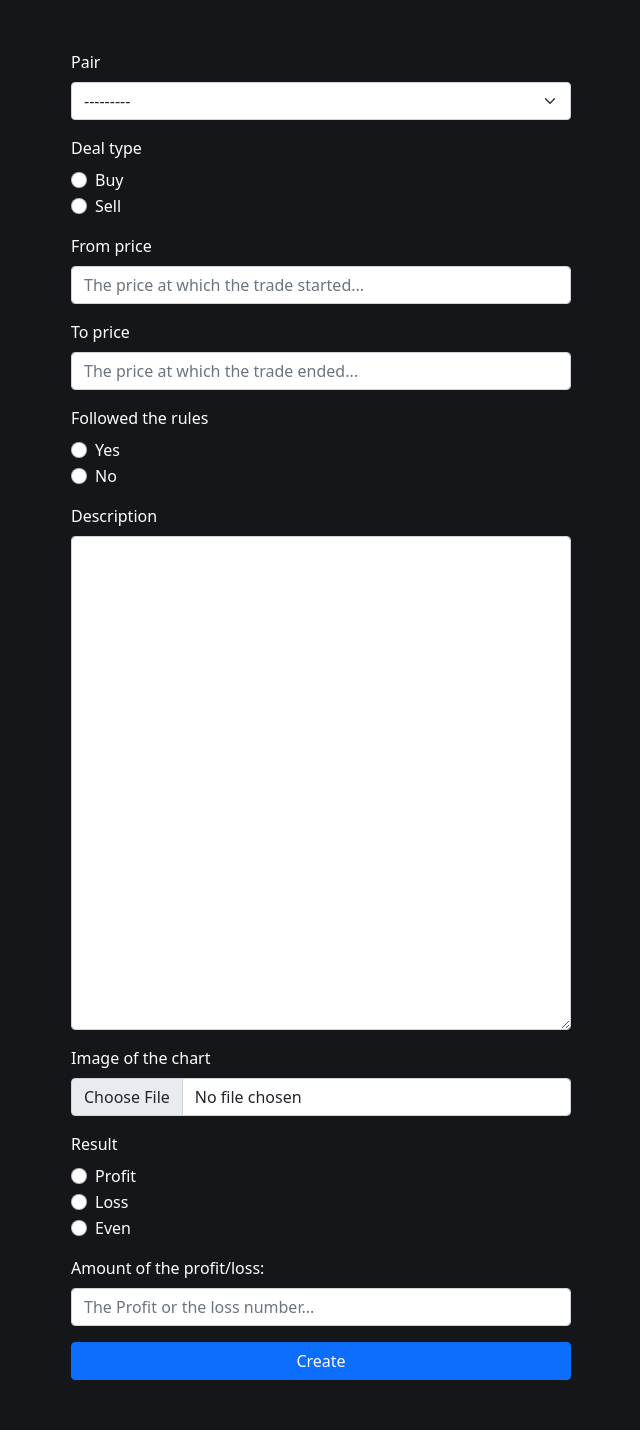
After one commit to waleedsmadi/trading_log, a Django app: template deals/templates/deals/create_deal.html in a window 1280 px wide. The commit adds this page. Shown: the whole page, without its empty margins (319-959 px from the left). Run offline with Django 5.2, Linux system fonts and the light colour scheme; the template is opened without the code that fills it: values that come from a table or form of the project are taken from there, others are empty; some libraries are stand-ins or nearby versions.

Commit message:
Feat(deals): Making  function

```diff
--- a/deals/forms.py
+++ b/deals/forms.py
@@ -131,7 +131,18 @@ class CreateDealForm(forms.ModelForm):
     def __init__(self, *args, **kwargs):
         super().__init__(*args, **kwargs)
         required_fields = ['pair', 'deal_type', 'from_price', 'to_price', 'is_followed_rules', 'result', 'amount']
-
+        self.fields['deal_type'].choices = [
+            choice for choice in self.fields['deal_type'].choices
+            if choice[0] != ''
+        ]
+        self.fields['is_followed_rules'].choices = [
+            choice for choice in self.fields['is_followed_rules'].choices
+            if choice[0] != ''
+        ]
+        self.fields['result'].choices = [
+            choice for choice in self.fields['result'].choices
+            if choice[0] != ''
+        ]
         for name, field in self.fields.items():
             if name in required_fields:
                 field.required = True
--- a/deals/models.py
+++ b/deals/models.py
@@ -30,6 +30,11 @@ class Result(models.TextChoices):
     loss = "LOS", "Loss"
     even = "EVE", "Even"
 
+
+class IsFollowedRules(models.TextChoices):
+    YES = "YES", "Yes"
+    NO = "NO", "No"
+
 class Deal(models.Model):
     strategy = models.ForeignKey(
         to=Strategy,
@@ -42,7 +47,7 @@ class Deal(models.Model):
     pair = models.CharField(max_length=8, verbose_name='Pair', choices=Pairs.choices)
     from_price = models.DecimalField(verbose_name='From Price', max_digits=8, decimal_places=2)
     to_price = models.DecimalField(verbose_name='To Price', max_digits=10, decimal_places=2)
-    is_followed_rules = models.BooleanField(verbose_name='Is Followed Rules', default=True)
+    is_followed_rules = models.CharField(max_length=5 ,verbose_name='Is Followed Rules', choices=IsFollowedRules.choices)
     description = models.TextField(verbose_name='Description', null=True, blank=True)
     img = models.ImageField(verbose_name='Chart Image', upload_to='chart/images/%Y%m%d', null=True, blank=True)
     result = models.CharField(max_length=6, verbose_name='Result', choices=Result.choices)
--- /dev/null
+++ b/deals/templates/deals/create_deal.html
@@ -0,0 +1,74 @@
+{% extends 'base.html' %}
+{% block title %}Create a deal{% endblock title %}
+
+{% block content %}
+<form method="POST" style="width: 500px; margin: auto; color: white; margin-top: 50px; margin-bottom: 50px;" enctype="multipart/form-data">
+    {% csrf_token %}
+    {% for field in create_deal_form %}
+        <div class="mb-3">
+            {% if field.name == "pair" %}
+                <label for="create-deal-pair" class="form-label">Pair</label>
+                {{field}}
+            {% elif field.name == "deal_type" %}
+                <label class="form-label">Deal type</label>
+                {% for radio in field %}
+                    <div class="form-check">
+                        {{radio.tag}}
+                        <label for="{{ radio.id_for_label }}" class="form-check-label">{{ radio.choice_label }}</label>
+                    </div>
+
+                {% endfor %}
+
+            {% elif field.name == "from_price" %}
+                <label for="create-deal-from-price" class="form-label">From price</label>
+                {{field}}
+            {% elif field.name == "to_price" %}
+                <label for="create-deal-to-price" class="form-label" >To price</label>
+                {{field}}
+
+            {% elif field.name == "is_followed_rules" %}
+                <label class="form-label">Followed the rules</label>
+                {% for radio in field %}
+                    <div class="form-check">
+                        {{radio.tag}}
+                        <label for="{{ radio.id_for_label }}" class="form-check-label">{{ radio.choice_label }}</label>
+                    </div>
+
+                {% endfor %}
+            {% elif field.name == "description" %}
+                <label for="create-deal-description" class="form-label" >Description</label>
+                {{field}}
+
+            {% elif field.name == "img" %}
+                <label for="create-deal-img" class="form-label" >Image of the chart</label>
+                {{field}}
+
+            {% elif field.name == "result" %}
+                <label class="form-label">Result</label>
+                {% for radio in field %}
+                    <div class="form-check">
+                        {{radio.tag}}
+                        <label for="{{ radio.id_for_label }}" class="form-check-label">{{ radio.choice_label }}</label>
+                    </div>
+                {% endfor %}
+            {% elif field.name == "amount" %}
+                <label for="create-deal-amount" class="form-label" >Amount of the profit/loss:</label>
+                {{field}}
+            {% endif %}
+
+            {% if field.errors %}
+                {% for err in field.errors %}
+                    <p style="color: red;">{{err}}</p>
+                {% endfor %}
+            {% endif %}
+        </div>
+    {% endfor %}
+    <button class="btn btn-primary w-100">Create</button>
+
+    {% if create_deal_form.non_field_errors %}
+        {% for err in create_deal_form.non_field_errors %}
+            <p style="color: red;">{{err}}</p>
+        {% endfor  %}
+    {% endif %}
+</form>
+{% endblock content %}
--- a/deals/templates/deals/deals.html
+++ b/deals/templates/deals/deals.html
@@ -7,7 +7,7 @@
 
 <!-- // Start create deal button // -->
 <div class="fixed-top d-flex" style="padding: 20px; pointer-events: none;">
-    <a href="#" class="ms-auto" style="pointer-events: auto;">
+    <a href="{% url 'deals:create_deal_url' strategy_id %}" class="ms-auto" style="pointer-events: auto;">
         <i class="fa-solid fa-plus" style="color: white; font-size: 45px; cursor: pointer; text-shadow: 0px 2px 4px rgba(0,0,0,0.5);"></i>
     </a>
 </div>
--- a/deals/urls.py
+++ b/deals/urls.py
@@ -6,4 +6,5 @@ app_name = 'deals'
 
 urlpatterns = [
     path('<int:strategy_id>/', views.show_deals, name='show_deals_url'),
+    path('<int:strategy_id>/create/', views.create_deal, name='create_deal_url'),
 ]
```
Also changed, not shown: deals/views.py (+23 -0 lines), deals/migrations/0009_alter_deal_is_followed_rules.py (added), media/chart/images/20261003/Screenshot_2026-10-03_12_16_34.png (added).
